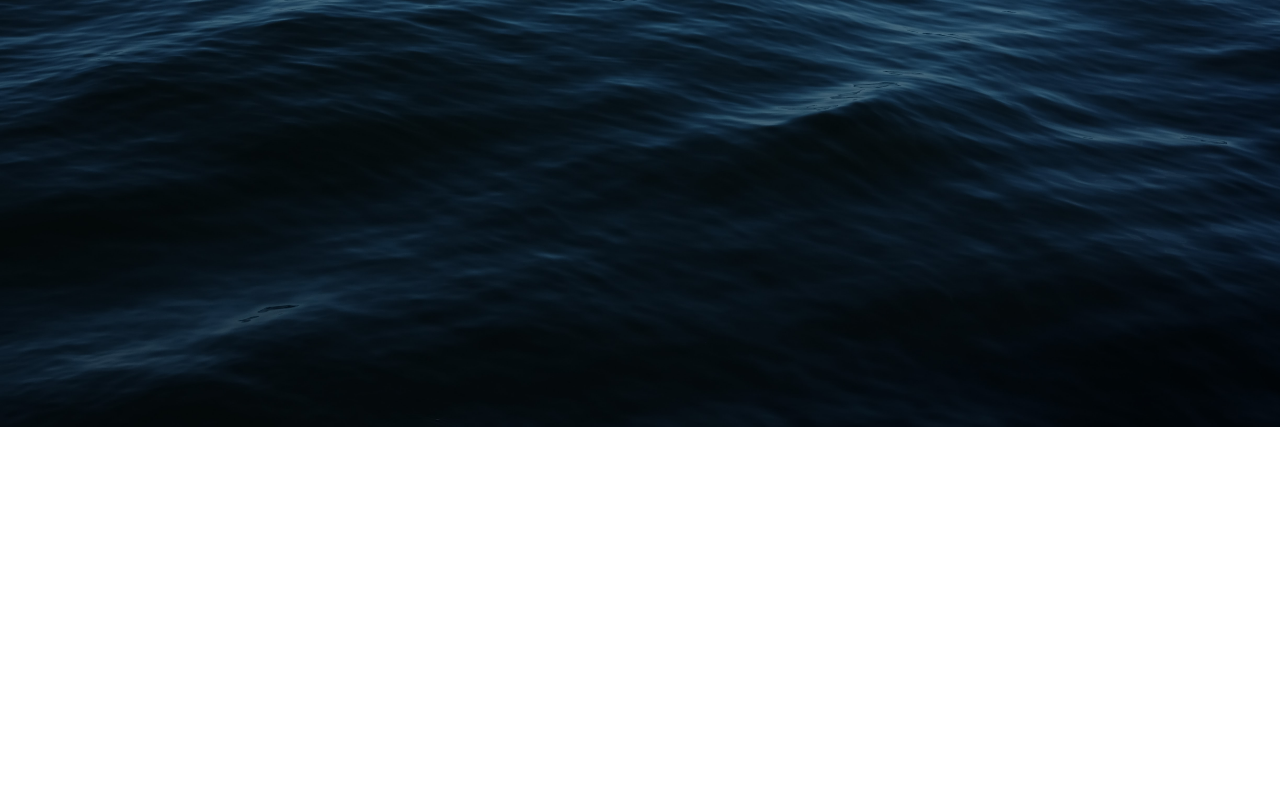
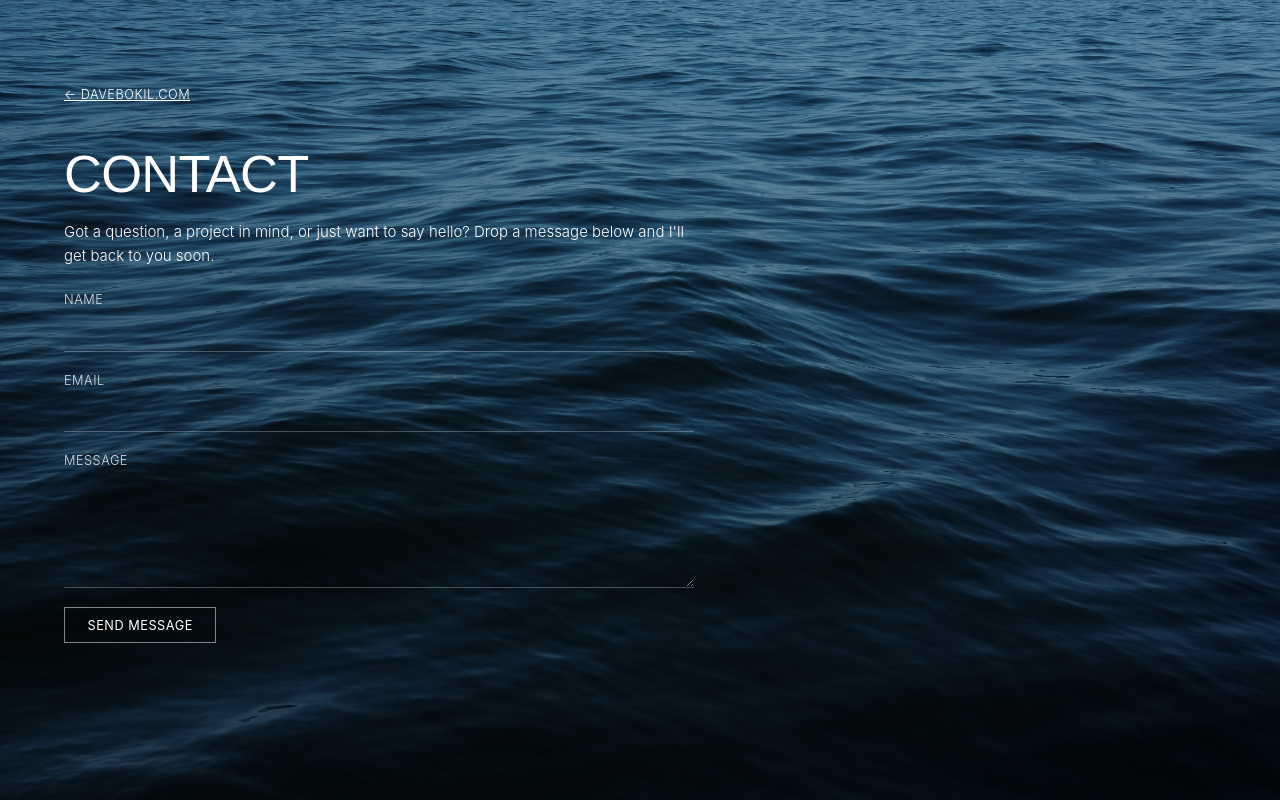
Before and after one commit to davebokil/davebokil-portfolio, a Nuxt app: page /contact in a window 1280 px wide. Before the commit this address had no page. Built offline with nearby package versions, Linux system fonts and the light colour scheme.

Commit message:
Add contact page with form, replace mailto header link
Header "Contact" link now goes to /contact instead of triggering
mailto:, matching the Resend-backed form pattern used on the REVE
Model 1 support page.

```diff
--- /dev/null
+++ b/app/pages/contact.vue
@@ -0,0 +1,211 @@
+<script setup>
+const config = useRuntimeConfig()
+const siteUrl = config.public.siteUrl
+const pageUrl = `${siteUrl}/contact`
+
+const title = "Contact — Dave Bokil"
+const description = "Get in touch with Dave Bokil."
+
+useSeoMeta({
+  title,
+  description,
+  ogTitle: title,
+  ogDescription: description,
+  ogType: "website",
+  ogUrl: pageUrl,
+  twitterCard: "summary",
+  twitterTitle: title,
+  twitterDescription: description,
+})
+
+useHead({
+  link: [{ rel: "canonical", href: pageUrl }],
+})
+
+const form = reactive({ name: "", email: "", message: "" })
+const status = ref("idle") // idle | sending | success | error
+const errorMessage = ref("")
+
+async function handleSubmit() {
+  status.value = "sending"
+  errorMessage.value = ""
+
+  try {
+    await $fetch("/api/contact", {
+      method: "POST",
+      body: { ...form },
+    })
+    status.value = "success"
+    form.name = ""
+    form.email = ""
+    form.message = ""
+  } catch (error) {
+    status.value = "error"
+    errorMessage.value = error?.data?.statusMessage || "Something went wrong. Please try again."
+  }
+}
+</script>
+
+<template>
+  <main class="policy">
+    <div class="policy__wrap">
+      <a class="policy__back" href="/">&larr; davebokil.com</a>
+
+      <h1 class="policy__title">Contact</h1>
+
+      <p>
+Got a question, a project in mind, or just want to say hello? Drop a message below and I'll get back to you soon.
+      </p>
+
+      <form class="policy__form" @submit.prevent="handleSubmit">
+        <label class="policy__field">
+          <span>Name</span>
+          <input v-model="form.name" type="text" name="name" required :disabled="status === 'sending'" />
+        </label>
+        <label class="policy__field">
+          <span>Email</span>
+          <input v-model="form.email" type="email" name="email" required :disabled="status === 'sending'" />
+        </label>
+        <label class="policy__field">
+          <span>Message</span>
+          <textarea v-model="form.message" name="message" rows="5" required :disabled="status === 'sending'"></textarea>
+        </label>
+
+        <button type="submit" class="policy__submit" :disabled="status === 'sending'">
+          {{ status === "sending" ? "Sending…" : "Send Message" }}
+        </button>
+
+        <p v-if="status === 'success'" class="policy__status policy__status--success">
+          Thanks — your message has been sent. I'll get back to you soon.
+        </p>
+        <p v-if="status === 'error'" class="policy__status policy__status--error">
+          {{ errorMessage }}
+        </p>
+      </form>
+    </div>
+  </main>
+</template>
+
+<style scoped>
+.policy {
+  min-height: 100vh;
+  padding: 4rem 5vw 6rem;
+  display: flex;
+  justify-content: center;
+}
+
+.policy__wrap {
+  width: 100%;
+  max-width: 42rem;
+  line-height: 1.6;
+}
+
+.policy__back {
+  display: inline-block;
+  margin-bottom: 3rem;
+  text-transform: uppercase;
+  letter-spacing: 0.5px;
+  font-size: 0.85rem;
+}
+
+.policy__title {
+  font-family: degular, sans-serif;
+  font-weight: 400;
+  text-transform: uppercase;
+  font-size: clamp(2.25rem, 6vw, 3.5rem);
+  line-height: 0.9;
+  letter-spacing: -0.05rem;
+  margin: 0 0 1.5rem;
+}
+
+.policy p {
+  margin: 0 0 1.25rem;
+}
+
+.policy a {
+  color: var(--color-link);
+  text-decoration: underline;
+}
+
+.policy a:hover {
+  color: var(--color-link-hover);
+}
+
+.policy__form {
+  display: flex;
+  flex-direction: column;
+  gap: 1.25rem;
+  margin: 1.5rem 0 3rem;
+}
+
+.policy__field {
+  display: flex;
+  flex-direction: column;
+  gap: 0.4rem;
+  font-size: 0.85rem;
+  text-transform: uppercase;
+  letter-spacing: 0.5px;
+  opacity: 0.85;
+}
+
+.policy__field input,
+.policy__field textarea {
+  font-family: inherit;
+  font-size: 1rem;
+  font-weight: 300;
+  text-transform: none;
+  letter-spacing: normal;
+  color: var(--color-text);
+  background: transparent;
+  border: none;
+  border-bottom: 1px solid rgba(255, 255, 255, 0.3);
+  padding: 0.5rem 0;
+  resize: vertical;
+}
+
+.policy__field input:focus,
+.policy__field textarea:focus {
+  outline: none;
+  border-bottom-color: var(--color-text);
+}
+
+.policy__field input:disabled,
+.policy__field textarea:disabled {
+  opacity: 0.5;
+}
+
+.policy__submit {
+  align-self: flex-start;
+  font-family: inherit;
+  font-size: 0.85rem;
+  text-transform: uppercase;
+  letter-spacing: 0.5px;
+  color: var(--color-text);
+  background: transparent;
+  border: 1px solid rgba(255, 255, 255, 0.5);
+  padding: 0.65rem 1.5rem;
+  cursor: pointer;
+}
+
+.policy__submit:hover:not(:disabled) {
+  border-color: var(--color-text);
+}
+
+.policy__submit:disabled {
+  opacity: 0.5;
+  cursor: not-allowed;
+}
+
+.policy__status {
+  margin: 0.5rem 0 0;
+  font-size: 0.9rem;
+}
+
+.policy__status--success {
+  opacity: 0.85;
+}
+
+.policy__status--error {
+  color: #ff8a8a;
+}
+</style>
--- a/app/pages/index.vue
+++ b/app/pages/index.vue
@@ -65,7 +65,7 @@ function trackMenuClick(label, destination) {
         </div>
                 <a href="https://www.linkedin.com/in/davebokil/" target="_blank" rel="noreferrer" @click="trackMenuClick('LinkedIn', 'https://www.linkedin.com/in/davebokil/')">LinkedIn</a>
         <a href="https://github.com/davebokil" target="_blank" rel="noreferrer" @click="trackMenuClick('GitHub', 'https://github.com/davebokil')">GitHub</a>
-        <a href="mailto:bokild@gmail.com" @click="trackMenuClick('Contact', 'mailto:bokild@gmail.com')">Contact</a>
+        <a href="/contact" @click="trackMenuClick('Contact', '/contact')">Contact</a>
       </div>
     </div>
     <div class="content">
```
Also changed, not shown: 1 other file (tests, documents, lock files or other folders).
